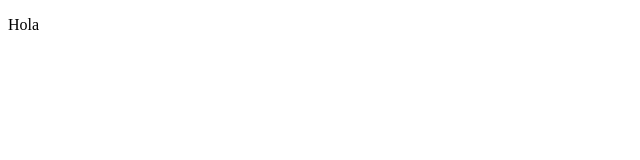
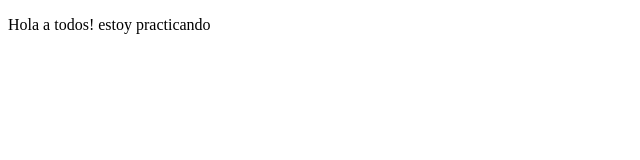
Before and after one commit to melarye/proyectoDemoCursoPrework, a plain HTML site: page index.html in a window 1280 px wide. Shown: the whole page, without its empty margins (0-640 px from the left). Drawn offline with Linux system fonts and the light colour scheme.

Commit message:
cambios agregamos saludo

```diff
--- a/index.html
+++ b/index.html
@@ -7,6 +7,6 @@
     <title>Hola</title>
 </head>
 <body>
-    <p>Hola </p>
+    <p>Hola a todos! estoy practicando</p>
 </body>
 </html>
```
